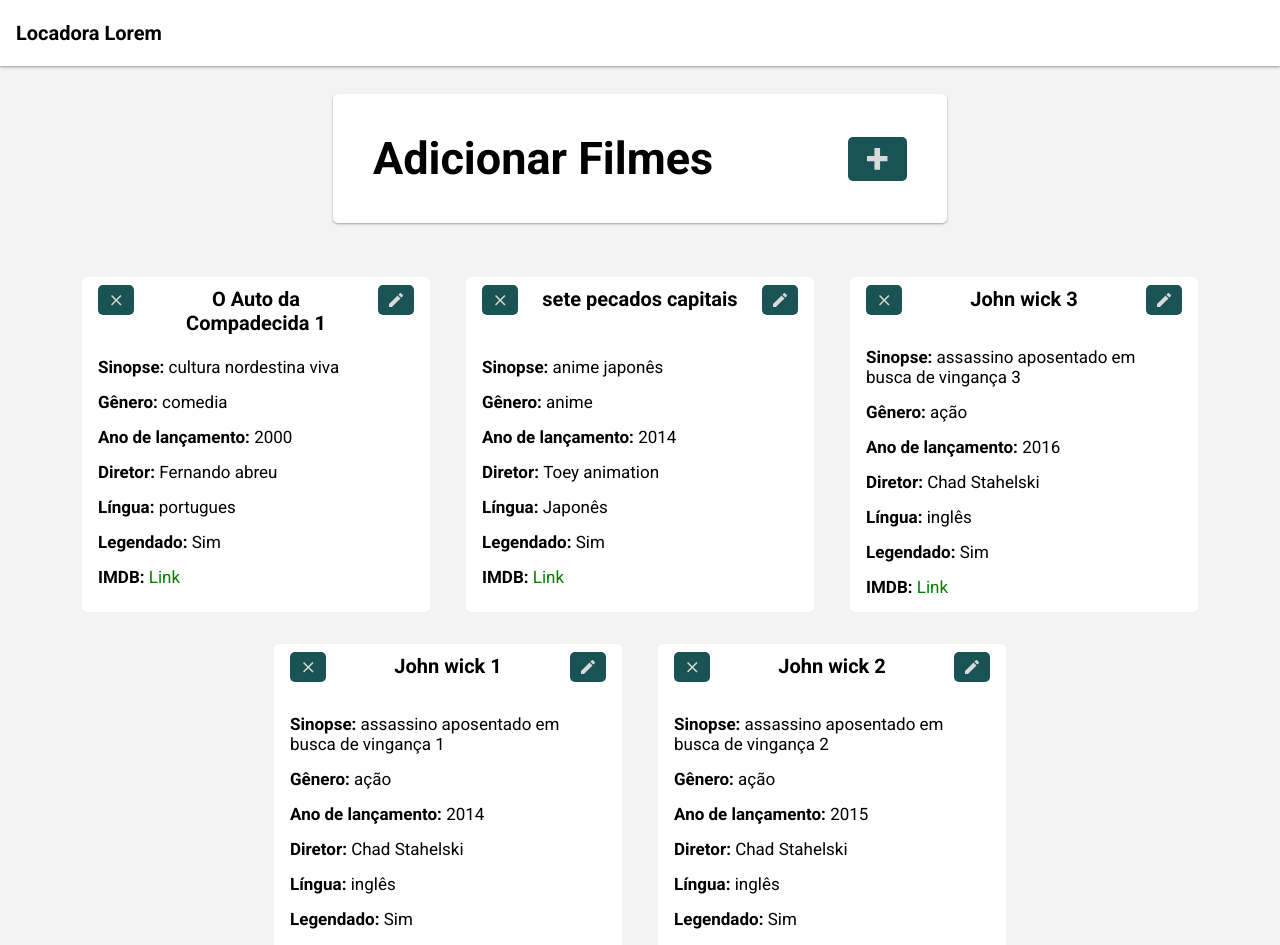
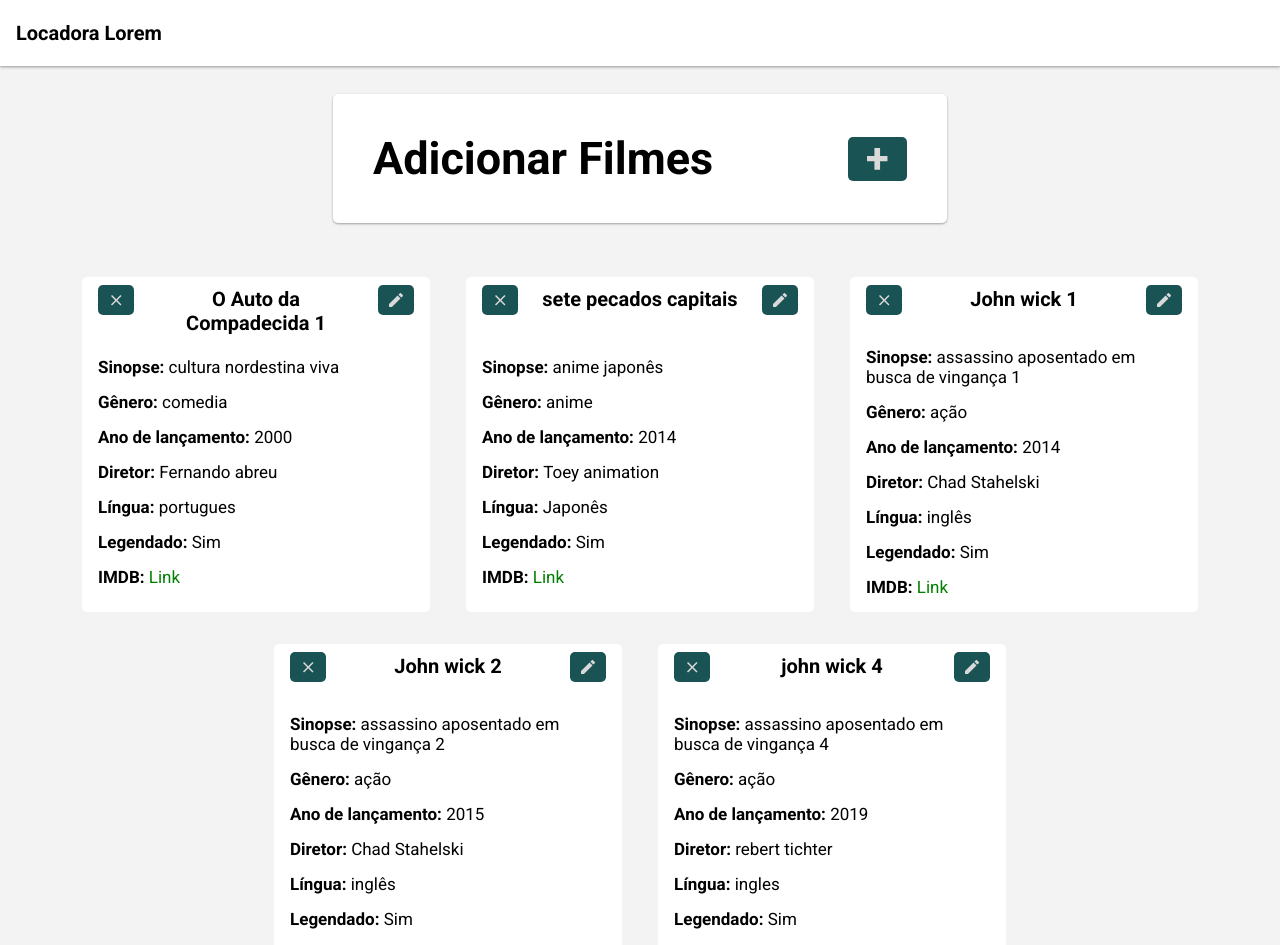
Before and after one commit to jpsant/selecao-krs, a React (Create React App) app: page / in a window 1280 px wide. Shown: the top 945 px of the page. Built offline with nearby package versions, Linux system fonts and the light colour scheme; data requests are answered from the project's data file.

Commit message:
finished styling the components

```diff
--- a/db.json
+++ b/db.json
@@ -25,18 +25,6 @@
       "subtitle": true
     },
     {
-      "id": 8,
-      "title": "John wick 3",
-      "sinopsis": "assassino aposentado em busca de vingança 3",
-      "gender": "ação",
-      "launchDate": "2016",
-      "language": "inglês",
-      "director": "Chad Stahelski",
-      "imdb": "https://www.imdb.com/title/tt2911666/",
-      "score": "9/10",
-      "subtitle": true
-    },
-    {
       "id": 10,
       "title": "John wick 1",
       "sinopsis": "assassino aposentado em busca de vingança 1",
@@ -59,6 +47,18 @@
       "imdb": "https://www.imdb.com/title/tt2911666/",
       "score": "9/10",
       "subtitle": true
+    },
+    {
+      "title": "john wick 4",
+      "sinopsis": "assassino aposentado em busca de vingança 4",
+      "gender": "ação",
+      "launchDate": "2019",
+      "language": "ingles",
+      "director": "rebert tichter",
+      "imdb": "",
+      "score": "",
+      "subtitle": true,
+      "id": 4
     }
   ]
 }
--- a/src/components/ui/molecules/ModalMessage/styles.scss
+++ b/src/components/ui/molecules/ModalMessage/styles.scss
@@ -1,3 +1,5 @@
+@import '../../../../mixins/mixins.scss';
+
 .modalMessage {
   display: flex;
   flex-direction: column;
@@ -8,8 +10,12 @@
     font-weight: bold;
     font-size: 32px;
     text-align: center;
-    color: #000000;
+    color: #1E6262;
     margin-bottom: 41px;
+
+    @include respond-to(medium) {
+      font-size: 38px;
+    }
   }
 
   &__button {
```
